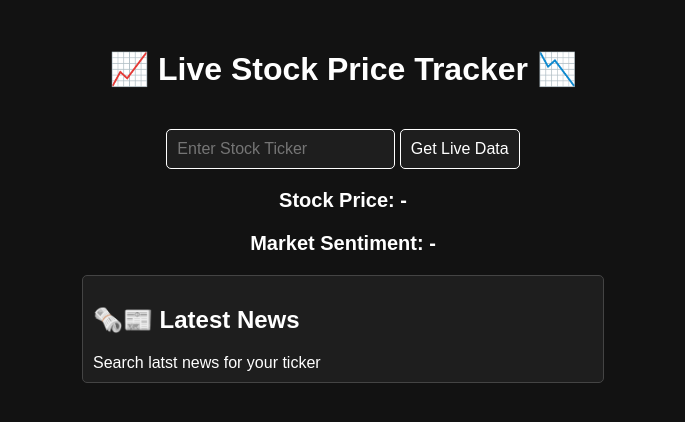
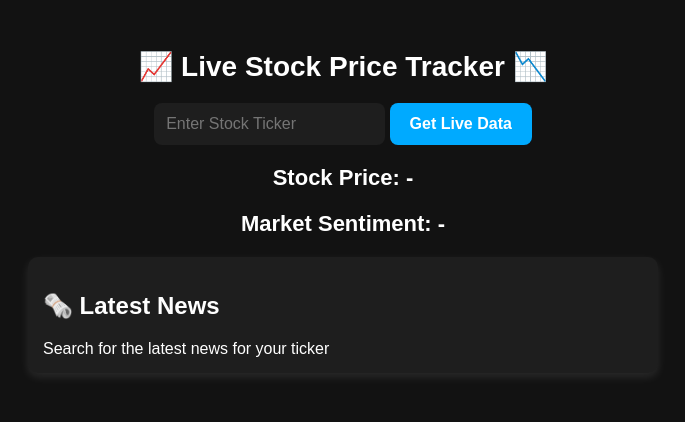
Before and after one commit to Nandini-48/Stock-News-Bot, a plain HTML site: page index.html in a window 1280 px wide. Shown: the whole page, without its empty margins (297-982 px from the left). Drawn offline with nearby package versions, Linux system fonts and the light colour scheme.

```diff
--- a/index.html
+++ b/index.html
@@ -3,79 +3,124 @@
 <head>
     <meta charset="UTF-8">
     <meta name="viewport" content="width=device-width, initial-scale=1.0">
-    <title>Live Stock Tracker</title>
+    <title>📊 Live Stock Tracker</title>
+
+    <!-- External Libraries -->
     <script src="https://cdn.jsdelivr.net/npm/chart.js"></script>
     <script src="https://cdnjs.cloudflare.com/ajax/libs/socket.io/4.0.1/socket.io.js"></script>
+
     <style>
+        /* 🎨 Modern Dark Theme */
         body {
-            font-family: Arial, sans-serif;
+            font-family: 'Poppins', sans-serif;
             text-align: center;
+            background-color: #121212;
+            color: white;
             margin: 50px;
-            background-color: #121212; /* Dark Theme */
+        }
+
+        h1 {
+            font-size: 28px;
+            font-weight: bold;
+            margin-bottom: 20px;
+        }
+
+        /* 🔎 Input & Button */
+        input {
+            padding: 12px;
+            font-size: 16px;
+            border: none;
+            border-radius: 8px;
+            outline: none;
+            background: #1e1e1e;
             color: white;
+            transition: 0.3s;
         }
-        input, button {
-            margin-top: 20px;
-            padding: 10px;
+
+        input:focus {
+            border: 2px solid #00aaff;
+        }
+
+        button {
+            padding: 12px 20px;
             font-size: 16px;
-            background-color: #1e1e1e;
+            border: none;
+            border-radius: 8px;
+            cursor: pointer;
+            background: #00aaff;
             color: white;
-            border: 1px solid white;
-            border-radius: 5px;
-            cursor: pointer;
-            transition: all 0.3s ease-in-out;
+            font-weight: bold;
+            transition: all 0.3s;
         }
+
         button:hover {
-            background-color: #00aaff;
-            color: black;
-            border-color: #00aaff;
+            background: #0088cc;
             transform: scale(1.05);
         }
+
+        /* 📈 Stock Data Section */
         #stockData, #sentiment {
             margin-top: 20px;
-            font-size: 20px;
+            font-size: 22px;
             font-weight: bold;
+            transition: 0.5s;
         }
+
+        /* 📰 News Section */
         #newsContainer {
             margin-top: 20px;
             text-align: left;
-            max-width: 500px;
+            max-width: 600px;
             margin-left: auto;
             margin-right: auto;
-            padding: 10px;
-            border: 1px solid #444;
-            border-radius: 5px;
+            padding: 15px;
+            border-radius: 10px;
             background-color: #1e1e1e;
+            box-shadow: 0px 4px 10px rgba(255, 255, 255, 0.1);
         }
+
         .news-item {
             font-size: 16px;
-            margin-bottom: 5px;
-            padding: 5px;
+            padding: 10px;
             border-bottom: 1px solid #333;
+            transition: 0.3s;
         }
+
+        .news-item:hover {
+            background: #292929;
+            transform: scale(1.02);
+        }
+
+        /* ✅ Sentiment Colors */
         .bullish {
-            color: #00ff00; /* Green */
+            color: #00ff00;
         }
+
         .bearish {
-            color: #ff4d4d; /* Red */
+            color: #ff4d4d;
         }
     </style>
 </head>
 <body>
+
     <h1>📈 Live Stock Price Tracker 📉</h1>
+
     <input type="text" id="ticker" placeholder="Enter Stock Ticker">
     <button onclick="subscribeStock()">Get Live Data</button>
+
     <div id="stockData">Stock Price: -</div>
     <div id="sentiment">Market Sentiment: -</div>
+
     <div id="newsContainer">
-        <h2>🗞️📰 Latest News</h2>
-        <div id="newsList">Search latst news for your ticker</div>
+        <h2>🗞️ Latest News</h2>
+        <div id="newsList">Search for the latest news for your ticker</div>
     </div>
 
     <script>
         var socket = io.connect('https://stock-news-botpython-bot-py.onrender.com', { transports: ["websocket", "polling"] });
+
         function subscribeStock() {
-    let ticker = document.getElementById("ticker").value.toUpperCase();  // ✅ Correct input field
+            let ticker = document.getElementById("ticker").value.toUpperCase();
             if (ticker === "") {
                 alert("⚠️ Please enter a stock ticker!");
                 return;
@@ -84,16 +129,16 @@
             socket.emit("subscribe_stock", { ticker: ticker });
         }
 
-
         socket.on('connect', function () {
             console.log("✅ WebSocket Connected Successfully!");
         });
 
         socket.on('stock_update', function (data) {
-    console.log("📡 Data Received from Server:", data);  // Debugging Step
+            console.log("📡 Data Received from Server:", data);
 
             if (data.price) {
                 document.getElementById("stockData").innerText = "Stock Price: $" + data.price;
+                document.getElementById("stockData").style.color = "#00ff00";
             }
             if (data.sentiment) {
                 let sentimentText = "Market Sentiment: " + data.sentiment;
@@ -101,7 +146,7 @@ socket.on('stock_update', function (data) {
                 document.getElementById("sentiment").innerHTML = `<span class="${sentimentColor}">${sentimentText}</span>`;
             }
             if (data.news && data.news.length > 0) {
-        console.log("📰 News Received:", data.news);  // Debugging Step
+                console.log("📰 News Received:", data.news);
                 let newsHtml = data.news.map(news => `<div class='news-item'>${news}</div>`).join('');
                 document.getElementById("newsList").innerHTML = newsHtml;
             } else {
@@ -109,7 +154,7 @@ socket.on('stock_update', function (data) {
                 document.getElementById("newsList").innerHTML = "No recent news available.";
             }
         });
+    </script>
 
-    </script>
 </body>
 </html>
```
Lines whose indentation alone changed are shown as unchanged.
